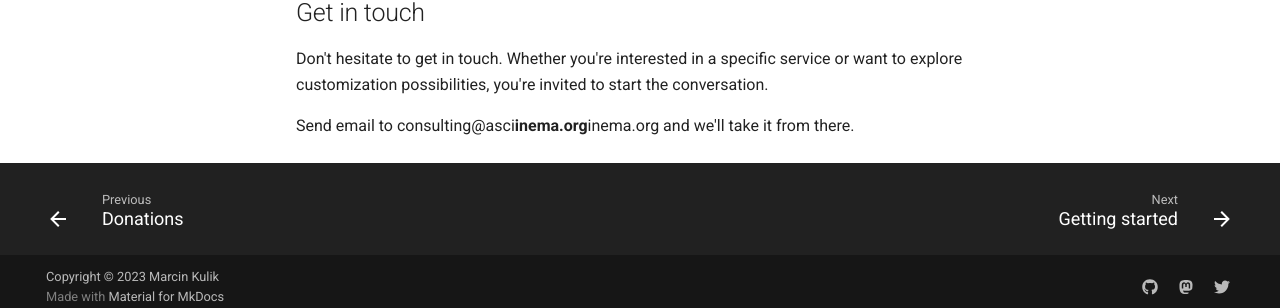
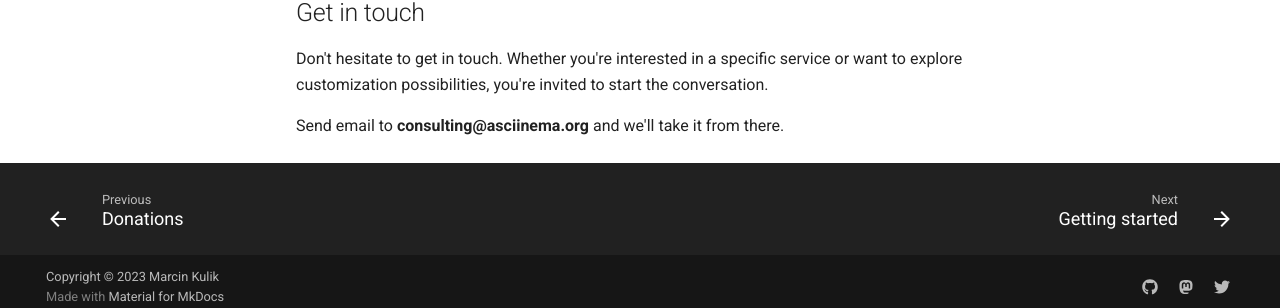
Before and after one commit to ofek/asciinema.github.io, an MkDocs documentation site: the page built from docs/consulting.md, in a window 1280 px wide and 1400 px high, scrolled down 648 px. Shown: the part 1080-1388 px from the top of the window. Built offline with MkDocs 1.6.1 and Material for MkDocs 9.7.7, drawn with Linux system fonts in a browser that asks for light colours; comment, search, counter and statistics services are not loaded.

Commit message:
Extra styling, for donate/sponsor buttons and email addresses

```diff
--- a/docs/stylesheets/extra.css
+++ b/docs/stylesheets/extra.css
@@ -5,3 +5,42 @@
 .ap-player .ap-overlay {
   z-index: 2;
 }
+
+span.email {
+  font-weight: bold;
+}
+
+span.email b {
+  display: none;
+}
+
+a.btn-gh-sponsors {
+  background-color: #eee;
+  border-color: #ccc;
+  color: #333;
+  font-weight: 600;
+  border-radius: .2rem;
+  font-size: 90%;
+  line-height: 1.5;
+  padding: .25rem .5rem;
+  display: inline-block;
+  text-align: center;
+  vertical-align: middle;
+  text-decoration: none;
+  box-sizing: border-box;
+}
+
+a.btn-gh-sponsors:hover {
+  color: #000;
+}
+
+a.bitcoin-logo {
+  vertical-align: middle;
+  line-height: 1.5em;
+}
+
+a.bitcoin-logo img {
+  margin-right: 10px;
+  width: 32px;
+  vertical-align: middle;
+}
```
